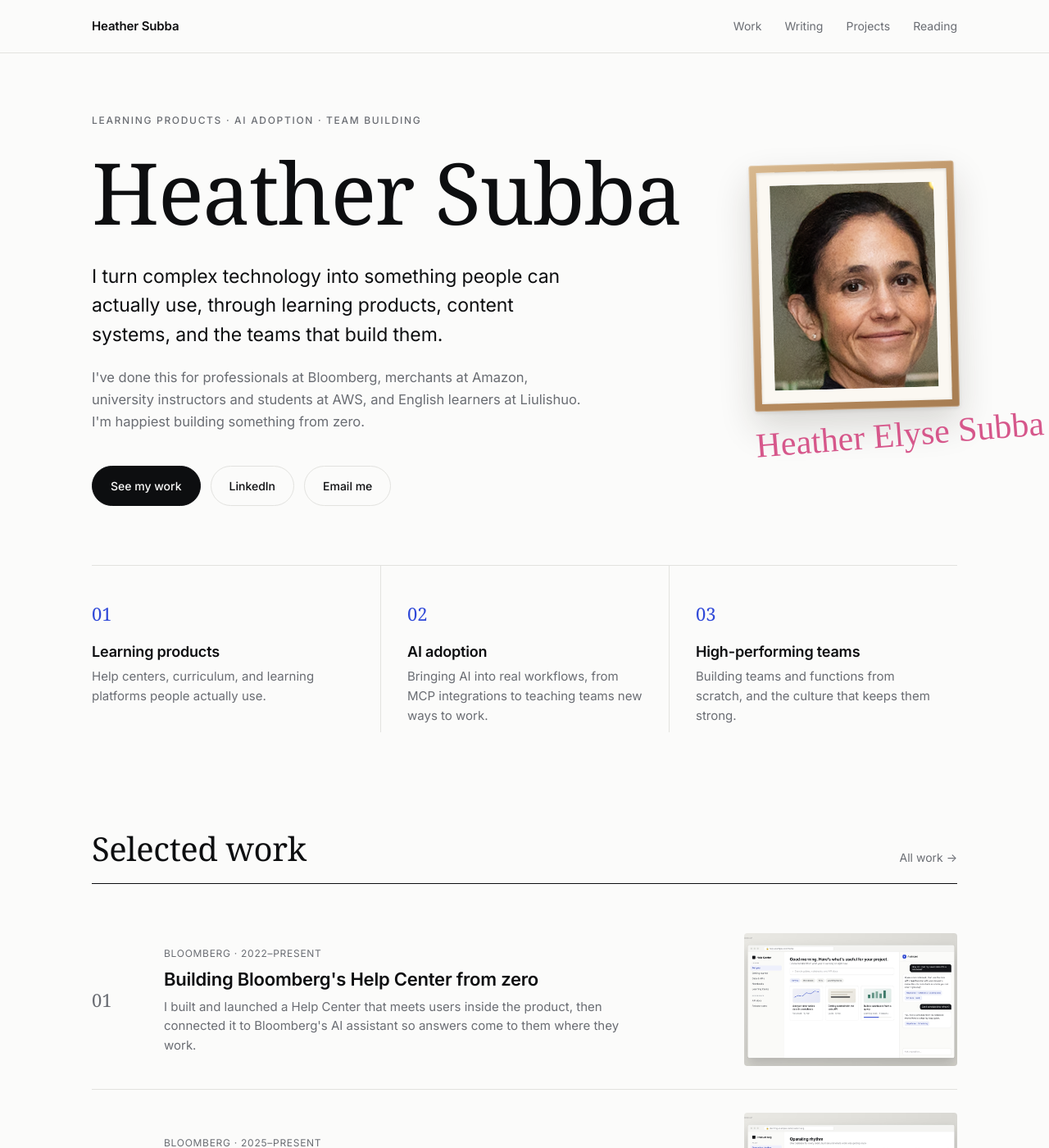
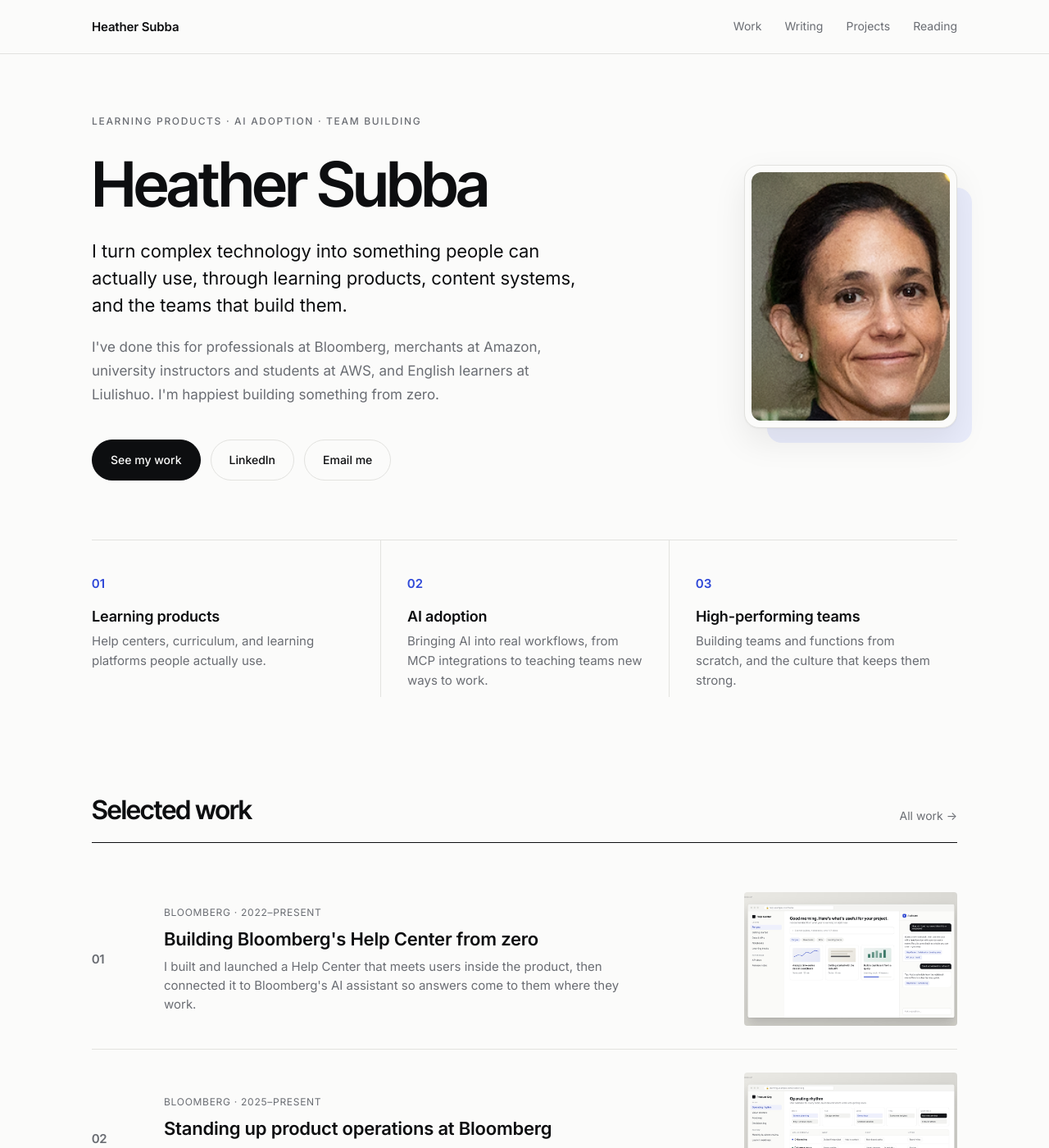
Before and after one commit to heathersubba-coder/heathersubba-coder.github.io, a Jekyll site: the page built from index.html, in a window 1280 px wide and 1400 px high. Shown: the whole window at 82% size. Built offline with Jekyll 4.4.1, drawn with Linux system fonts in a browser that asks for light colours; some web fonts are replaced.

Commit message:
Add files via upload

```diff
--- a/_includes/head.html
+++ b/_includes/head.html
@@ -4,5 +4,5 @@
 <meta name="description" content="{% if page.summary %}{{ page.summary }}{% else %}{{ site.description | strip }}{% endif %}">
 <link rel="preconnect" href="https://fonts.googleapis.com">
 <link rel="preconnect" href="https://fonts.gstatic.com" crossorigin>
-<link rel="stylesheet" href="https://fonts.googleapis.com/css2?family=Instrument+Serif:ital@0;1&family=Mrs+Saint+Delafield&family=Inter:wght@400;500;600;700&display=swap">
+<link rel="stylesheet" href="https://fonts.googleapis.com/css2?family=Inter+Tight:wght@500;600;700&family=Inter:wght@400;500;600&display=swap">
 <link rel="stylesheet" href="{{ '/assets/css/style.css' | relative_url }}?v={{ site.time | date: '%s' }}">
--- a/assets/css/style.css
+++ b/assets/css/style.css
@@ -9,11 +9,11 @@
   --line: #e2e2df;
   --strong-line: #0d0e10;
   --accent: #3049d8;        /* cobalt */
-  --signature: #d6578b;     /* signature pink */
+  --accent-soft: #e9ecfb;   /* soft cobalt tint behind photo */
   --radius: 4px;
   --max: 1120px;
   --text-max: 680px;
-  --serif: "Instrument Serif", "Iowan Old Style", Georgia, serif;
+  --serif: "Inter Tight", "Inter Display", "Inter", -apple-system, BlinkMacSystemFont, "Segoe UI", Helvetica, Arial, sans-serif;
   --sans: "Inter", -apple-system, BlinkMacSystemFont, "Segoe UI", Helvetica, Arial, sans-serif;
 }
 @media (prefers-color-scheme: dark) {
@@ -25,7 +25,7 @@
     --line: #26292e;
     --strong-line: #f1f1ef;
     --accent: #8c9dff;
-    --signature: #f29bbd;
+    --accent-soft: #1b2040;
   }
 }
 
@@ -33,7 +33,7 @@
 html { -webkit-text-size-adjust: 100%; }
 body {
   margin: 0; background: var(--bg); color: var(--text);
-  font-family: var(--sans); font-size: 16.5px; line-height: 1.65;
+  font-family: var(--sans); font-size: 17px; line-height: 1.7;
   -webkit-font-smoothing: antialiased; font-feature-settings: "ss01", "cv11";
 }
 a { color: inherit; text-decoration-color: var(--line); text-underline-offset: 4px; text-decoration-thickness: 1px; }
@@ -63,8 +63,8 @@ main.wrap { padding-top: 72px; padding-bottom: 120px; }
 .footer-links a:first-child { margin-left: 0; }
 
 /* Type */
-h1 { font-family: var(--serif); font-weight: 400; font-size: 64px; line-height: 1.02; letter-spacing: -0.015em; margin: 0 0 24px; }
-h2.section { font-family: var(--serif); font-weight: 400; font-size: 40px; line-height: 1.1; letter-spacing: -0.01em; margin: 0; }
+h1 { font-family: var(--serif); font-weight: 600; font-size: 56px; line-height: 1.08; letter-spacing: -0.03em; margin: 0 0 24px; }
+h2.section { font-family: var(--serif); font-weight: 600; font-size: 32px; line-height: 1.15; letter-spacing: -0.025em; margin: 0; }
 .prose h2, h2.label, .kicker {
   font-family: var(--sans); font-size: 12px; text-transform: uppercase; letter-spacing: 0.14em;
   color: var(--muted); font-weight: 500; margin: 56px 0 16px;
@@ -81,18 +81,18 @@ h3 { font-size: 18px; line-height: 1.35; margin: 0 0 6px; font-weight: 600; lett
 
 /* Hero */
 .hero { display: grid; grid-template-columns: minmax(0, 1fr) 240px; gap: 72px; align-items: center; padding-bottom: 72px; border-bottom: 1px solid var(--line); }
-.hero h1 { font-size: 104px; line-height: 0.95; margin-bottom: 36px; }
-.hero .lede { font-size: 23px; max-width: 600px; }
+.hero h1 { font-size: 76px; line-height: 1; margin-bottom: 28px; }
+.hero .lede { font-size: 22px; line-height: 1.5; max-width: 600px; }
 .hero p { max-width: 600px; color: var(--muted); margin: 0; }
 .hero p.lede { color: var(--text); margin: 0 0 20px; }
 .hero .kicker { margin: 0 0 28px; }
-.portrait { justify-self: end; width: 250px; margin: 0; transform: rotate(-1.5deg); }
-.portrait .frame { padding: 9px; border-radius: 3px; background: linear-gradient(145deg, #d8b98f 0%, #b88c5e 55%, #a77d52 100%); box-shadow: 0 2px 4px rgba(0,0,0,.08), 0 20px 44px rgba(40,30,20,.16), inset 0 0 0 1px rgba(255,255,255,.25); }
-.portrait .mat { background: #fbf8f2; padding: 16px; box-shadow: inset 0 1px 4px rgba(0,0,0,.14); }
+.portrait { justify-self: end; width: 260px; margin: 0; position: relative; isolation: isolate; }
+.portrait::before { content: ""; position: absolute; inset: 28px -18px -18px 28px; background: var(--accent-soft); border-radius: 18px; z-index: -1; }
+.portrait .frame { padding: 8px; background: var(--bg); border: 1px solid var(--line); border-radius: 18px; box-shadow: 0 1px 2px rgba(0,0,0,.04), 0 16px 40px rgba(13,14,16,.08); }
+.portrait .mat { border-radius: 12px; overflow: hidden; }
 .portrait .photo { aspect-ratio: 4 / 5; overflow: hidden; background: var(--surface); }
-.portrait img { width: 100%; height: 100%; object-fit: cover; object-position: 50% 25%; }
-.signature { font-family: "Mrs Saint Delafield", "Brush Script MT", cursive; color: var(--signature); font-size: 42px; line-height: 1; text-align: center; margin-top: 14px; transform: rotate(-3deg); white-space: nowrap; }
-.monogram { width: 100%; height: 100%; display: grid; place-items: center; font-family: var(--serif); font-size: 56px; color: var(--muted); }
+.portrait img { width: 100%; height: 100%; object-fit: cover; object-position: 50% 22%; filter: saturate(.95) contrast(1.02); }
+.monogram { width: 100%; height: 100%; display: grid; place-items: center; font-family: var(--serif); font-weight: 600; font-size: 48px; color: var(--muted); }
 .links { display: flex; flex-wrap: wrap; gap: 12px; margin-top: 40px; }
 .button { display: inline-flex; align-items: center; gap: 8px; padding: 12px 22px; border-radius: 999px; font-size: 14px; font-weight: 500; text-decoration: none; border: 1px solid var(--line); color: var(--text); transition: border-color .2s, background .2s, color .2s; }
 .button:hover { border-color: var(--text); color: var(--text); }
@@ -103,7 +103,7 @@ h3 { font-size: 18px; line-height: 1.35; margin: 0 0 6px; font-weight: 600; lett
 .pillars { display: grid; grid-template-columns: repeat(3, 1fr); margin-top: 0; }
 .pillar { padding: 40px 32px 8px 0; }
 .pillar + .pillar { padding-left: 32px; border-left: 1px solid var(--line); }
-.pillar .num { font-family: var(--serif); font-size: 22px; color: var(--accent); display: block; margin-bottom: 16px; }
+.pillar .num { font-family: var(--serif); font-weight: 600; font-size: 15px; letter-spacing: 0.04em; color: var(--accent); display: block; margin-bottom: 16px; }
 .pillar .icon { display: none; }
 .pillar p { margin: 0; color: var(--muted); font-size: 15px; line-height: 1.6; }
 
@@ -111,7 +111,7 @@ h3 { font-size: 18px; line-height: 1.35; margin: 0 0 6px; font-weight: 600; lett
 .work-list { list-style: none; padding: 0; margin: 0; }
 .work-row { border-bottom: 1px solid var(--line); }
 .work-row a { display: grid; grid-template-columns: 56px minmax(0, 1fr) 260px; gap: 32px; align-items: center; padding: 28px 0; text-decoration: none; color: var(--text); }
-.work-row .idx { font-family: var(--serif); font-size: 22px; color: var(--muted); }
+.work-row .idx { font-family: var(--serif); font-weight: 600; font-size: 15px; color: var(--muted); }
 .work-row h3 { font-size: 22px; margin: 0 0 6px; transition: color .2s; }
 .work-row p { margin: 0; color: var(--muted); font-size: 15px; line-height: 1.55; max-width: 560px; }
 .work-row .thumb { aspect-ratio: 16 / 10; overflow: hidden; border-radius: var(--radius); background: var(--surface); }
@@ -138,12 +138,12 @@ h3 { font-size: 18px; line-height: 1.35; margin: 0 0 6px; font-weight: 600; lett
 
 /* Page header */
 .page-head { padding-bottom: 48px; margin-bottom: 56px; border-bottom: 1px solid var(--line); }
-.page-head h1 { font-size: 80px; margin-bottom: 16px; }
+.page-head h1 { font-size: 60px; margin-bottom: 16px; }
 .page-head .lede { margin: 0; max-width: 620px; color: var(--muted); }
 .note { border-left: 2px solid var(--accent); padding: 4px 0 4px 18px; font-size: 15px; color: var(--muted); margin: -24px 0 48px; max-width: 640px; }
 
 /* Case study */
-.case-study h1 { font-size: 68px; }
+.case-study h1 { font-size: 50px; }
 .case-hero { border-radius: var(--radius); overflow: hidden; margin: 48px 0 48px; aspect-ratio: 2 / 1; background: var(--surface); }
 .case-hero img { width: 100%; height: 100%; object-fit: cover; }
 .facts { display: flex; flex-wrap: wrap; gap: 8px 48px; margin: 0 0 40px; font-size: 14px; padding: 16px 0; border-top: 1px solid var(--line); border-bottom: 1px solid var(--line); }
@@ -153,9 +153,9 @@ h3 { font-size: 18px; line-height: 1.35; margin: 0 0 6px; font-weight: 600; lett
 .results { list-style: none; padding: 0; margin: 0 0 8px; display: grid; grid-template-columns: repeat(auto-fit, minmax(140px, 1fr)); gap: 0; border-top: 1px solid var(--strong-line); }
 .results li { padding: 20px 20px 4px 0; }
 .results li + li { padding-left: 20px; border-left: 1px solid var(--line); }
-.results strong { display: block; font-family: var(--serif); font-weight: 400; font-size: 52px; line-height: 1; letter-spacing: -0.02em; color: var(--text); }
+.results strong { display: block; font-family: var(--serif); font-weight: 600; font-size: 42px; line-height: 1; letter-spacing: -0.03em; color: var(--text); }
 .results span { font-size: 13px; color: var(--muted); line-height: 1.45; display: block; margin-top: 10px; }
-.prose { font-size: 17px; }
+.prose { font-size: 17.5px; line-height: 1.75; }
 .prose ul { padding-left: 18px; }
 .prose li { margin-bottom: 10px; }
 .prose li::marker { color: var(--muted); }
@@ -184,7 +184,7 @@ h3 { font-size: 18px; line-height: 1.35; margin: 0 0 6px; font-weight: 600; lett
 .books { display: grid; grid-template-columns: repeat(auto-fill, minmax(280px, 1fr)); gap: 0 40px; list-style: none; padding: 0; margin: 0; }
 h2.label + .books { border-top: 1px solid var(--strong-line); }
 .book { display: flex; gap: 20px; padding: 24px 0; border-bottom: 1px solid var(--line); }
-.book .cover { position: relative; flex: 0 0 72px; height: 108px; border-radius: 2px; overflow: hidden; background: var(--text); color: var(--bg); display: grid; place-items: center; font-family: var(--serif); font-size: 34px; box-shadow: 0 1px 2px rgba(0,0,0,.12), 0 8px 20px rgba(0,0,0,.08); }
+.book .cover { position: relative; flex: 0 0 72px; height: 108px; border-radius: 2px; overflow: hidden; background: var(--text); color: var(--bg); display: grid; place-items: center; font-family: var(--serif); font-weight: 600; font-size: 28px; box-shadow: 0 1px 2px rgba(0,0,0,.12), 0 8px 20px rgba(0,0,0,.08); }
 .book .cover img { position: absolute; inset: 0; width: 100%; height: 100%; object-fit: cover; }
 .book h3 { font-size: 16px; margin-bottom: 2px; }
 .book h3 a { text-decoration: none; }
@@ -193,8 +193,8 @@ h2.label + .books { border-top: 1px solid var(--strong-line); }
 
 @media (max-width: 900px) {
   .hero { grid-template-columns: 1fr; gap: 40px; }
-  .hero h1 { font-size: 72px; }
-  .portrait { justify-self: start; width: 220px; }
+  .hero h1 { font-size: 60px; }
+  .portrait { justify-self: start; width: 220px; margin-right: 18px; }
   .work-row a { grid-template-columns: 40px minmax(0, 1fr); }
   .work-row .thumb { grid-column: 2; }
 }
@@ -202,14 +202,14 @@ h2.label + .books { border-top: 1px solid var(--strong-line); }
   body { font-size: 16px; }
   .wrap { padding: 0 20px; }
   main.wrap { padding-top: 40px; }
-  .hero h1 { font-size: 56px; margin-bottom: 24px; }
+  .hero h1 { font-size: 44px; margin-bottom: 20px; }
   .hero .lede { font-size: 19px; }
-  .portrait { width: 170px; order: -1; }
-  .signature { font-size: 34px; }
-  .pillars { grid-template-columns: 1fr; }
+  .portrait { width: 160px; order: -1; }
+  .portrait::before { inset: 20px -12px -12px 20px; }
+    .pillars { grid-template-columns: 1fr; }
   .pillar, .pillar + .pillar { padding: 28px 0 4px; border-left: none; border-top: 1px solid var(--line); }
-  h1, .page-head h1, .case-study h1 { font-size: 46px; }
-  h2.section { font-size: 32px; }
+  h1, .page-head h1, .case-study h1 { font-size: 38px; }
+  h2.section { font-size: 26px; }
   .section-head { margin-top: 80px; }
   .work-row a { grid-template-columns: 1fr; gap: 14px; }
   .work-row .idx { display: none; }
@@ -218,5 +218,5 @@ h2.label + .books { border-top: 1px solid var(--strong-line); }
   .flow .arrow { flex: 0 0 24px; transform: rotate(90deg); }
   .results li + li { padding-left: 0; border-left: none; }
   .results { grid-template-columns: 1fr 1fr; }
-  .results strong { font-size: 40px; }
+  .results strong { font-size: 34px; }
 }
--- a/index.html
+++ b/index.html
@@ -17,7 +17,6 @@ layout: default
     <div class="frame"><div class="mat"><div class="photo">
       {% if site.headshot != "" %}<img src="{{ site.headshot | relative_url }}" alt="Photo of {{ site.title }}">{% else %}<div class="monogram">H.S.</div>{% endif %}
     </div></div></div>
-    <figcaption class="signature">Heather Elyse Subba</figcaption>
   </figure>
 </section>
 
```
